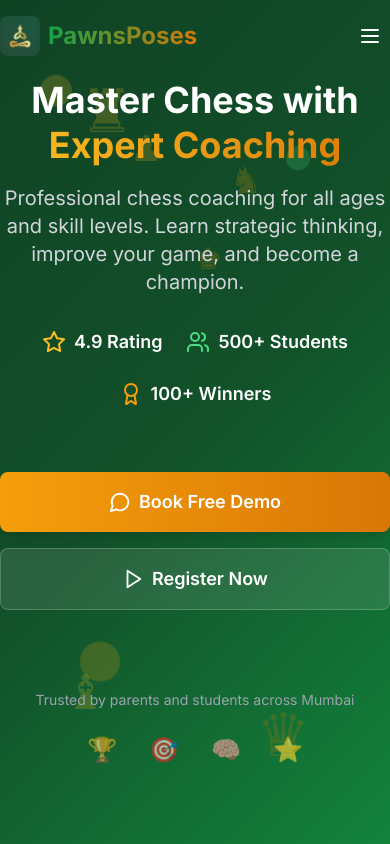
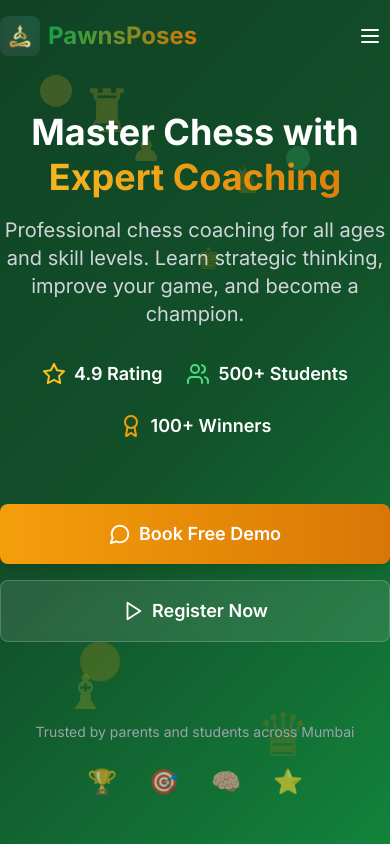
Before and after one commit to kushalmehta2004/pawnsposes, a React (Create React App) app: page / in a window 390 px wide. Shown: the top 844 px of the page. Built offline with nearby package versions, Linux system fonts and the light colour scheme.

Commit message:
Fix mobile navbar overlapping issue with hero content
- Added pt-16 md:pt-0 to hero section to account for fixed header height
- Resolves overlapping issue on mobile devices while maintaining desktop layout

```diff
--- a/src/components/Home/Hero.js
+++ b/src/components/Home/Hero.js
@@ -15,7 +15,7 @@
   };
 
   return (
-    <section className="relative min-h-screen flex items-center justify-center overflow-hidden">
+    <section className="relative min-h-screen flex items-center justify-center overflow-hidden pt-16 md:pt-0">
       {/* Background */}
       <div className="absolute inset-0 chess-gradient">
         <div className="absolute inset-0 bg-black/20"></div>
```
